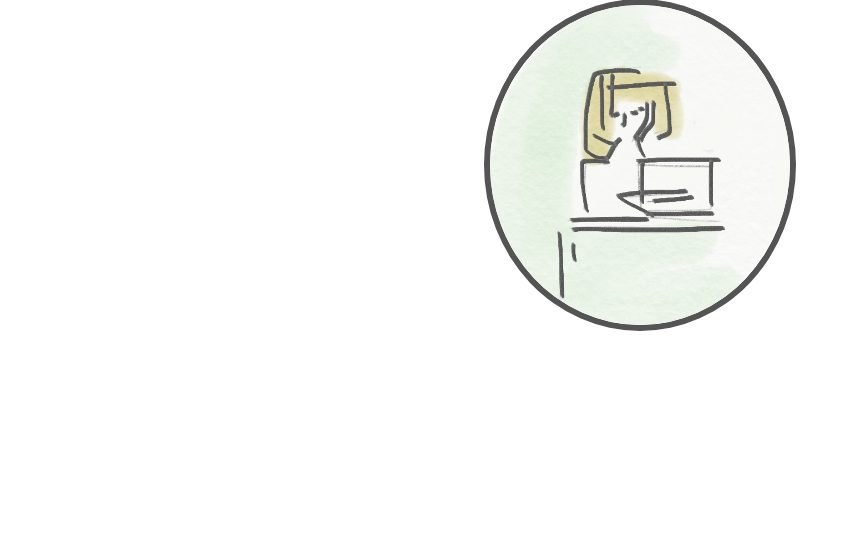
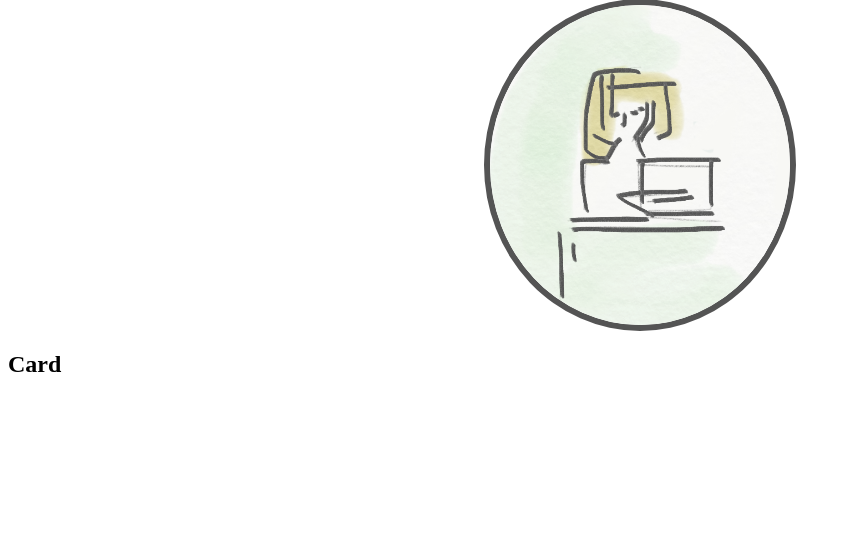
Before and after one commit to didemertens/portfolio, a Django app: page / in a window 1280 px wide. Shown: the part 214-760 px from the top of the page, without its empty margins (0-850 px from the left). Run offline with Django 3.2, Linux system fonts and the light colour scheme.

Commit message:
added horizon div

```diff
--- a/static/css/welcome.css
+++ b/static/css/welcome.css
@@ -25,3 +25,15 @@
   margin-left: auto;
   margin-right: auto;
 }
+
+
+.scrolling-wrapper {
+  display: flex;
+  flex-wrap: nowrap;
+  overflow-x: auto;
+}
+
+.card {
+    flex: 0 0 auto;
+    width: 100%;
+}
--- a/templates/index.html
+++ b/templates/index.html
@@ -15,4 +15,9 @@
   alt="laptop image">
 </div>
 
+<div class="scrolling-wrapper">
+  <div class="card"><h2>Card</h2></div>
+  <div class="card"><h2>Card</h2></div>
+</div>
+
 {% endblock body %}
```
